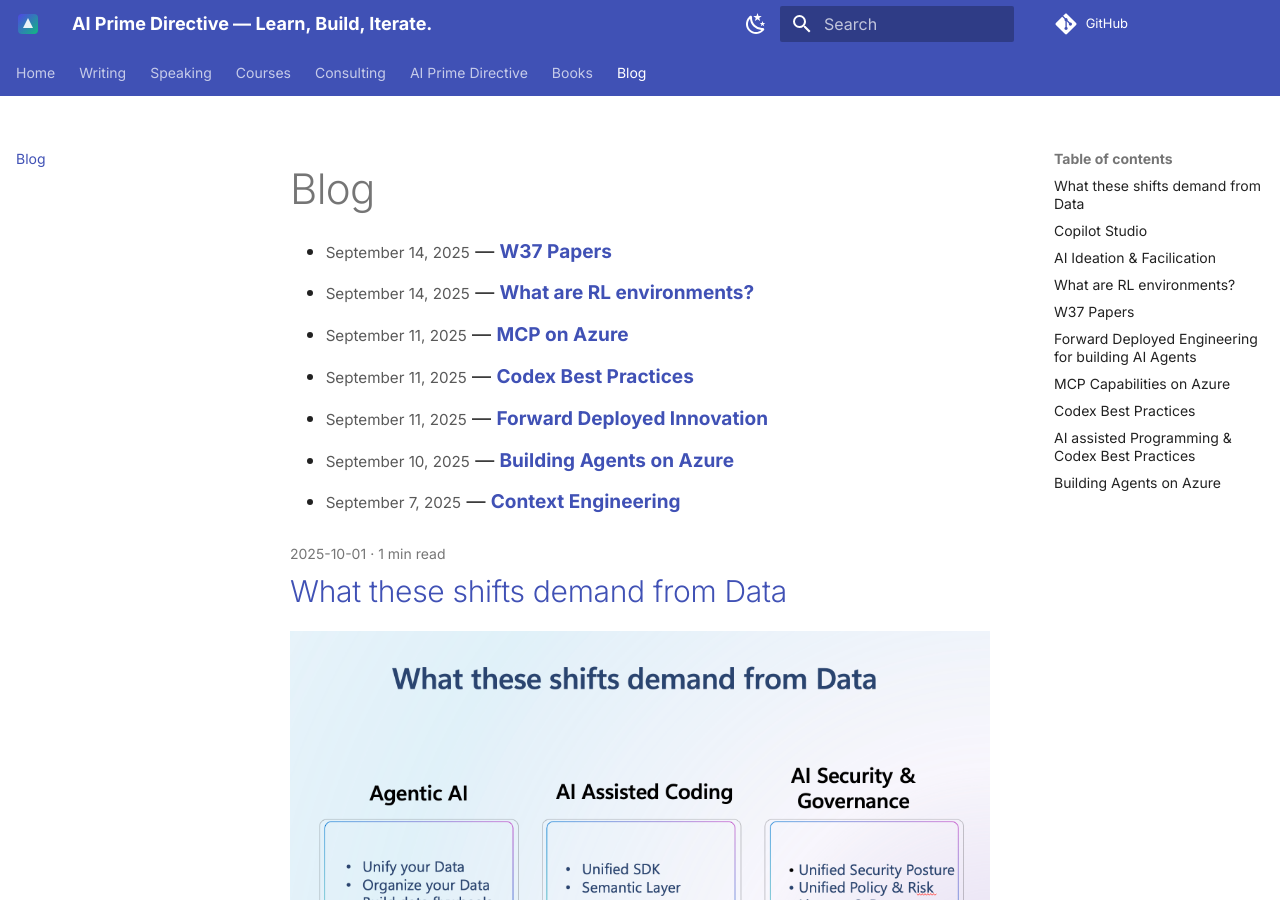
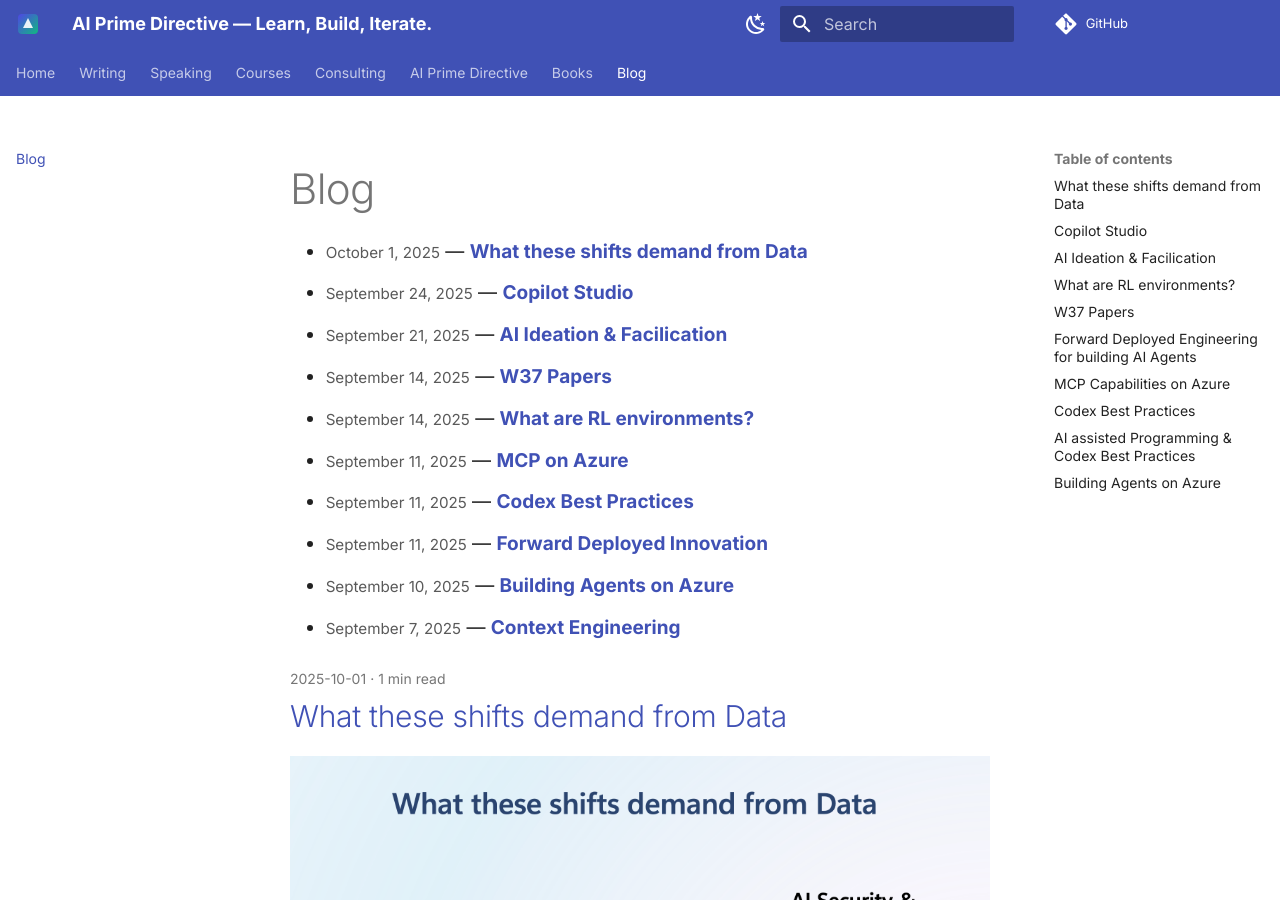
Before and after one commit to ozgurgulerx/ai-prime-directive, an MkDocs documentation site: the page built from docs/blog/index.md, in a window 1280 px wide and 900 px high. Built offline with MkDocs 1.6.1 and Material for MkDocs 9.7.7, drawn with Linux system fonts in a browser that asks for light colours; plug-ins that fetch from the network failed and are left out; comment, search, counter and statistics services are not loaded.

Commit message:
blog:data perspective for AI paradigm shifts

```diff
--- a/docs/blog/index.md
+++ b/docs/blog/index.md
@@ -1,4 +1,8 @@
 # Blog
+
+- <small><time datetime="2025-10-01">October 1, 2025</time></small> — **[What these shifts demand from Data](posts/251001-ai-data-requirements.md)**
+- <small><time datetime="2025-09-24">September 24, 2025</time></small> — **[Copilot Studio](posts/250924-copilot-studio-review.md)**
+- <small><time datetime="2025-09-21">September 21, 2025</time></small> — **[AI Ideation & Facilication](posts/250921-ai-ideation.md)**
 
 - <small><time datetime="2025-09-14">September 14, 2025</time></small> — **[W37 Papers](posts/250914-W37-Papers.md)**
 - <small><time datetime="2025-09-14">September 14, 2025</time></small> — **[What are RL environments?](posts/250914-RL-environments.md)**
```
